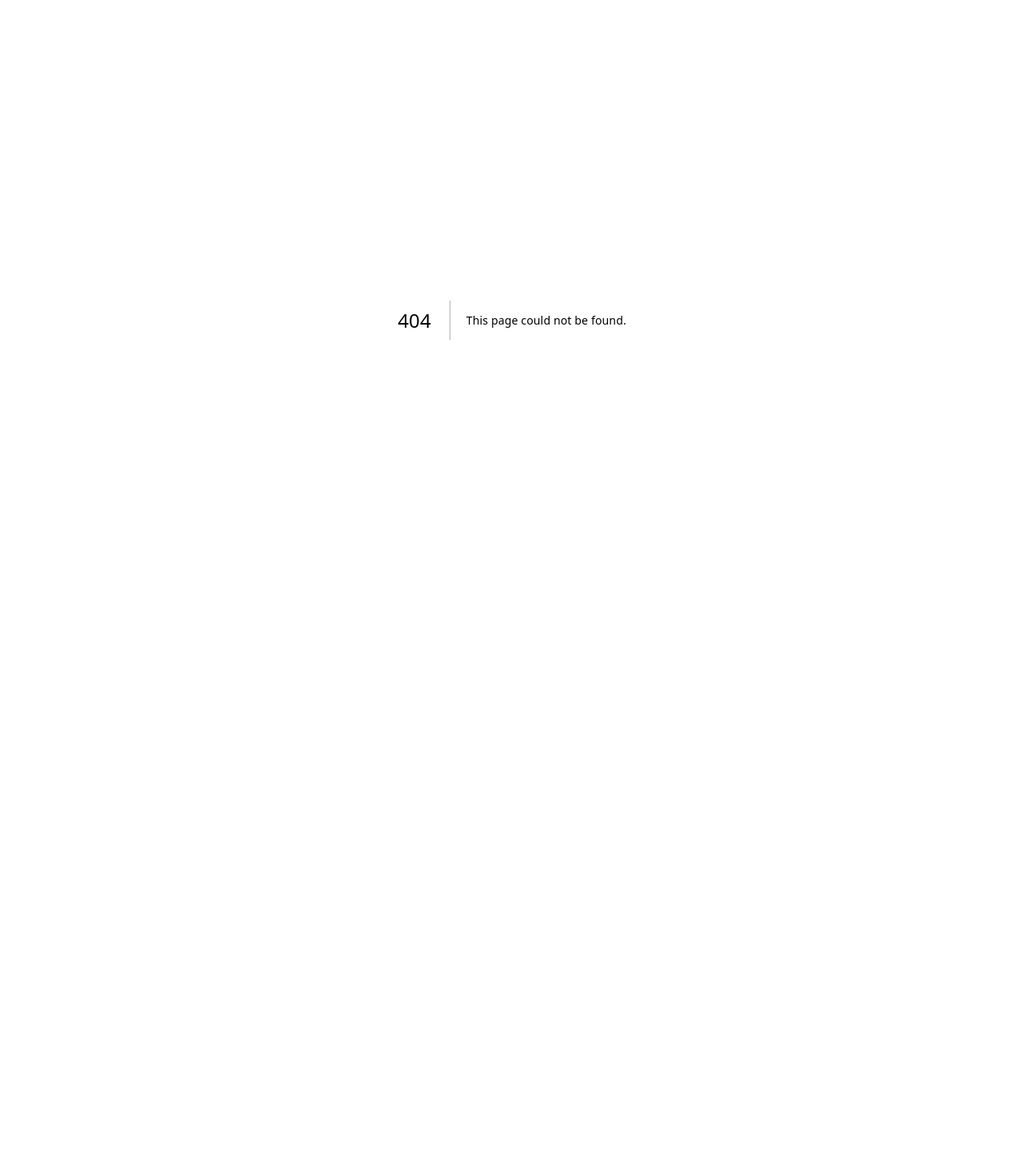
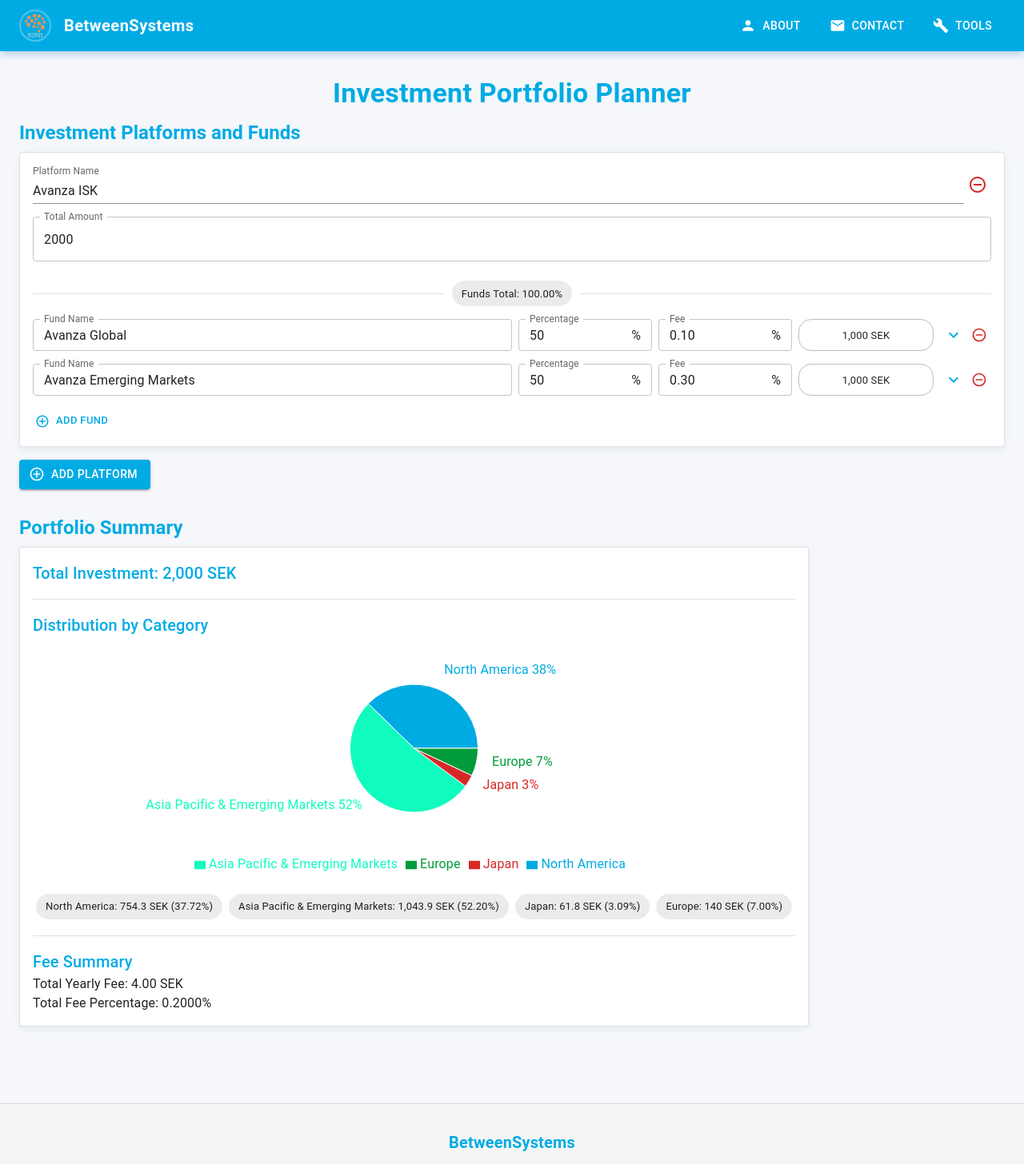
Before and after one commit to mehdihasan/mehdihasan.github.io, a Next.js app: page /tools/investment-calculator in a window 1280 px wide. Before the commit this address had no page. Shown: the top 1456 px of the page at 80% size. Before the commit the page ends 800 px from the top, so only its background shows below. Built offline with nearby package versions, Linux system fonts and the light colour scheme.

Commit message:
UI correction

```diff
--- a/components/Navbar.js
+++ b/components/Navbar.js
@@ -26,7 +26,7 @@
   Person as AboutIcon,
   Email as ContactIcon,
   Home as HomeIcon,
-  Calculate as ConvertersIcon,
+  Build as ToolsIcon,
 } from '@mui/icons-material';
 import Link from 'next/link';
 
@@ -53,12 +53,12 @@
     { label: 'About', href: '/about', icon: <AboutIcon /> },
     { label: 'Contact', href: '/contact', icon: <ContactIcon /> },
     {
-      label: 'Converters',
-      icon: <ConvertersIcon />,
+      label: 'Tools',
+      icon: <ToolsIcon />,
       menu: [
         {
           label: 'Investment Calculator',
-          href: '/converters/investment-calculator',
+          href: '/tools/investment-calculator',
         },
       ],
     },
--- a/pages/converters/investment-calculator.js
+++ b/pages/tools/investment-calculator.js
@@ -21,8 +21,10 @@
 } from '@mui/icons-material';
 import { PieChart, Pie, Cell, Tooltip, Legend, ResponsiveContainer } from 'recharts';
 import { KNOWN_FUNDS, CATEGORY_MAPPING, REGIONS } from '../../lib/funds';
+import Navbar from '../../components/Navbar';
+import Footer from '../../components/Footer';
 
-const COLORS = ['#0088FE', '#00C49F', '#FFBB28', '#FF8042', '#AF19FF', '#FF1919'];
+const COLORS = ['#00ABE4', '#0FFCBE', '#d72828', '#009b3a', '#FFD700', '#7C4DFF'];
 
 const getKnownFund = (fundName) => KNOWN_FUNDS[fundName.trim().toLowerCase()];
 
@@ -212,15 +214,25 @@
     }));
 
   return (
-    <Container maxWidth="lg" sx={{ py: 4 }}>
-      <Typography variant="h4" component="h1" gutterBottom align="center" fontWeight="bold">
-        Investment Portfolio Planner
-      </Typography>
+    <>
+      <Navbar />
+      <Box sx={{ bgcolor: 'background.default', minHeight: '100vh', py: 4 }}>
+        <Container maxWidth="lg">
+          <Typography
+            variant="h4"
+            component="h1"
+            gutterBottom
+            align="center"
+            color="primary.main"
+            fontWeight="bold"
+          >
+            Investment Portfolio Planner
+          </Typography>
 
       <Grid container spacing={4}>
         {/* Input Section */}
         <Grid item xs={12} md={7}>
-          <Typography variant="h5" gutterBottom>
+          <Typography variant="h5" gutterBottom color="primary.main" fontWeight={600}>
             Investment Platforms and Funds
           </Typography>
           {platforms.map((platform, pIndex) => {
@@ -231,7 +243,17 @@
             const isInvalidPercentage = totalPercentage !== 100;
 
             return (
-              <Paper key={pIndex} sx={{ p: 2, mb: 2 }} elevation={2}>
+              <Paper
+                key={pIndex}
+                sx={{
+                  p: 2,
+                  mb: 2,
+                  border: '1px solid',
+                  borderColor: 'divider',
+                  boxShadow: '0 3px 10px 0 rgba(0,92,191,0.08)',
+                }}
+                elevation={0}
+              >
                 <Box sx={{ display: 'flex', justifyContent: 'space-between', alignItems: 'center' }}>
                   <TextField
                     label="Platform Name"
@@ -240,7 +262,7 @@
                     variant="standard"
                     sx={{ flexGrow: 1 }}
                   />
-                  <IconButton onClick={() => handleRemovePlatform(pIndex)} size="small">
+                  <IconButton color="secondary" onClick={() => handleRemovePlatform(pIndex)} size="small">
                     <RemoveCircleOutline />
                   </IconButton>
                 </Box>
@@ -319,19 +341,19 @@
                         sx={{ flex: { xs: '1 1 140px', sm: '1 1 0' }, minWidth: 110, height: 40 }}
                       />
                       <Box sx={{ flex: '0 0 auto', whiteSpace: 'nowrap' }}>
-                        <IconButton onClick={() => toggleDistribution(pIndex, fIndex)} size="small">
+                        <IconButton color="primary" onClick={() => toggleDistribution(pIndex, fIndex)} size="small">
                           <ExpandMoreIcon
                             sx={{ transform: fund.isDistributionExpanded ? 'rotate(180deg)' : 'rotate(0deg)', transition: 'transform 0.2s' }}
                           />
                         </IconButton>
-                        <IconButton onClick={() => handleRemoveFund(pIndex, fIndex)} size="small">
+                        <IconButton color="secondary" onClick={() => handleRemoveFund(pIndex, fIndex)} size="small">
                           <RemoveCircleOutline fontSize="small" />
                         </IconButton>
                       </Box>
                     </Box>
                     <Collapse in={fund.isDistributionExpanded}>
-                        <Paper sx={{p: 2, mt: 1}} variant="outlined">
-                            <Typography variant="caption">Regional Distribution</Typography>
+                        <Paper sx={{p: 2, mt: 1, bgcolor: 'grey.50'}} variant="outlined">
+                          <Typography variant="caption" color="primary.main" fontWeight={600}>Regional Distribution</Typography>
                             <Grid container spacing={1} sx={{mt: 1}}>
                                 {REGIONS.map(region => (
                                     <Grid item xs={6} sm={4} md={3} key={region}>
@@ -359,28 +381,54 @@
                   startIcon={<AddCircleOutline />}
                   onClick={() => handleAddFund(pIndex)}
                   size="small"
+                  color="primary"
+                  sx={{
+                    '&:hover': {
+                      backgroundColor: 'info.main',
+                      color: 'primary.main',
+                    },
+                  }}
                 >
                   Add Fund
                 </Button>
               </Paper>
             );
           })}
-          <Button startIcon={<AddCircleOutline />} onClick={handleAddPlatform}>
+          <Button
+            variant="contained"
+            startIcon={<AddCircleOutline />}
+            onClick={handleAddPlatform}
+            sx={{
+              color: '#fff',
+              '&:hover': {
+                backgroundColor: 'info.main',
+                color: 'primary.main',
+              },
+            }}
+          >
             Add Platform
           </Button>
         </Grid>
 
         {/* Output Section */}
         <Grid item xs={12} md={5}>
-          <Typography variant="h5" gutterBottom>
+          <Typography variant="h5" gutterBottom color="primary.main" fontWeight={600}>
             Portfolio Summary
           </Typography>
-          <Paper sx={{ p: 2 }} elevation={2}>
-            <Typography variant="h6">
+          <Paper
+            sx={{
+              p: 2,
+              border: '1px solid',
+              borderColor: 'divider',
+              boxShadow: '0 3px 10px 0 rgba(0,92,191,0.08)',
+            }}
+            elevation={0}
+          >
+            <Typography variant="h6" color="primary.main">
               Total Investment: {results.totalInvestment.toLocaleString()} SEK
             </Typography>
             <Divider sx={{ my: 2 }} />
-            <Typography variant="h6">Distribution by Category</Typography>
+            <Typography variant="h6" color="primary.main">Distribution by Category</Typography>
             <Box sx={{ height: 300 }}>
               <ResponsiveContainer>
                 <PieChart>
@@ -416,7 +464,7 @@
               ))}
             </Box>
             <Divider sx={{ my: 2 }} />
-            <Typography variant="h6">Fee Summary</Typography>
+            <Typography variant="h6" color="primary.main">Fee Summary</Typography>
             <Typography>
               Total Yearly Fee: {results.totalFee.toFixed(2)} SEK
             </Typography>
@@ -426,6 +474,9 @@
           </Paper>
         </Grid>
       </Grid>
-    </Container>
+        </Container>
+      </Box>
+      <Footer />
+    </>
   );
 }
```
